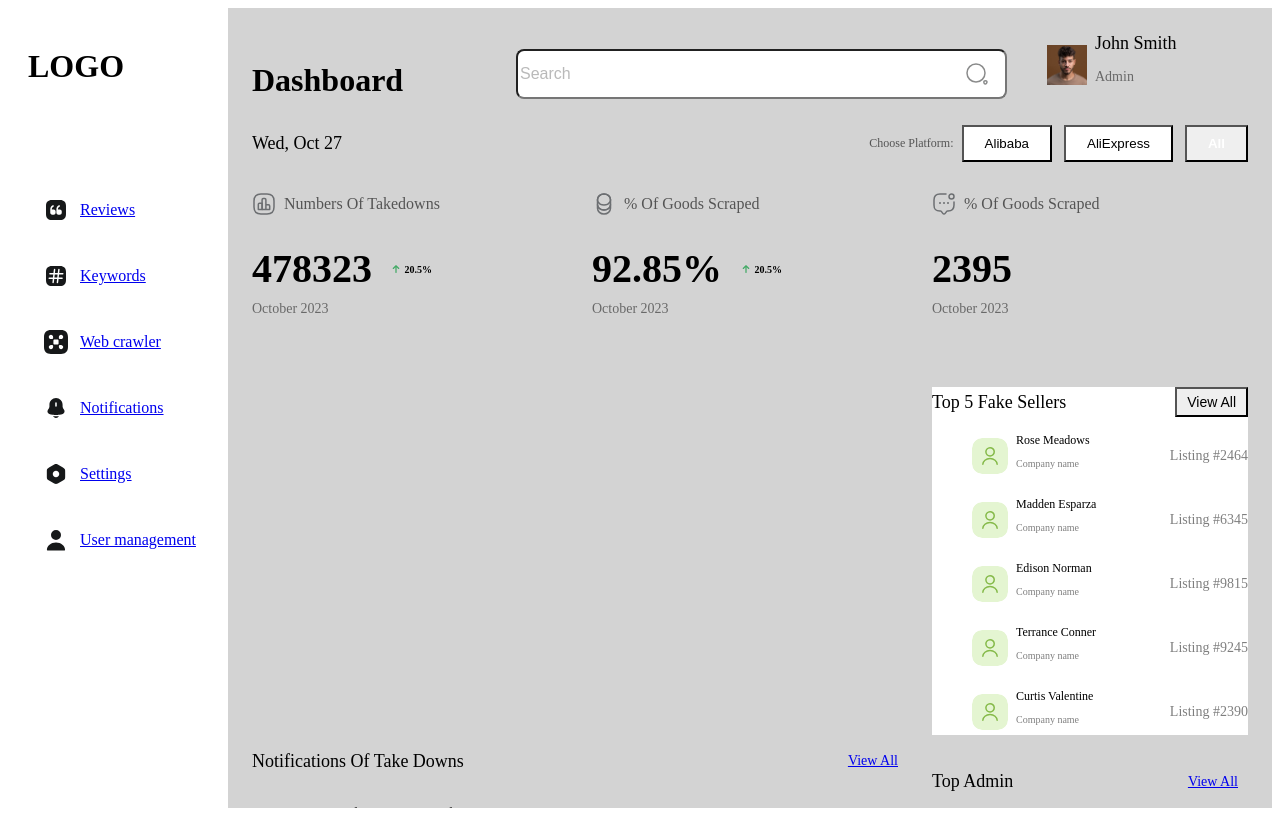
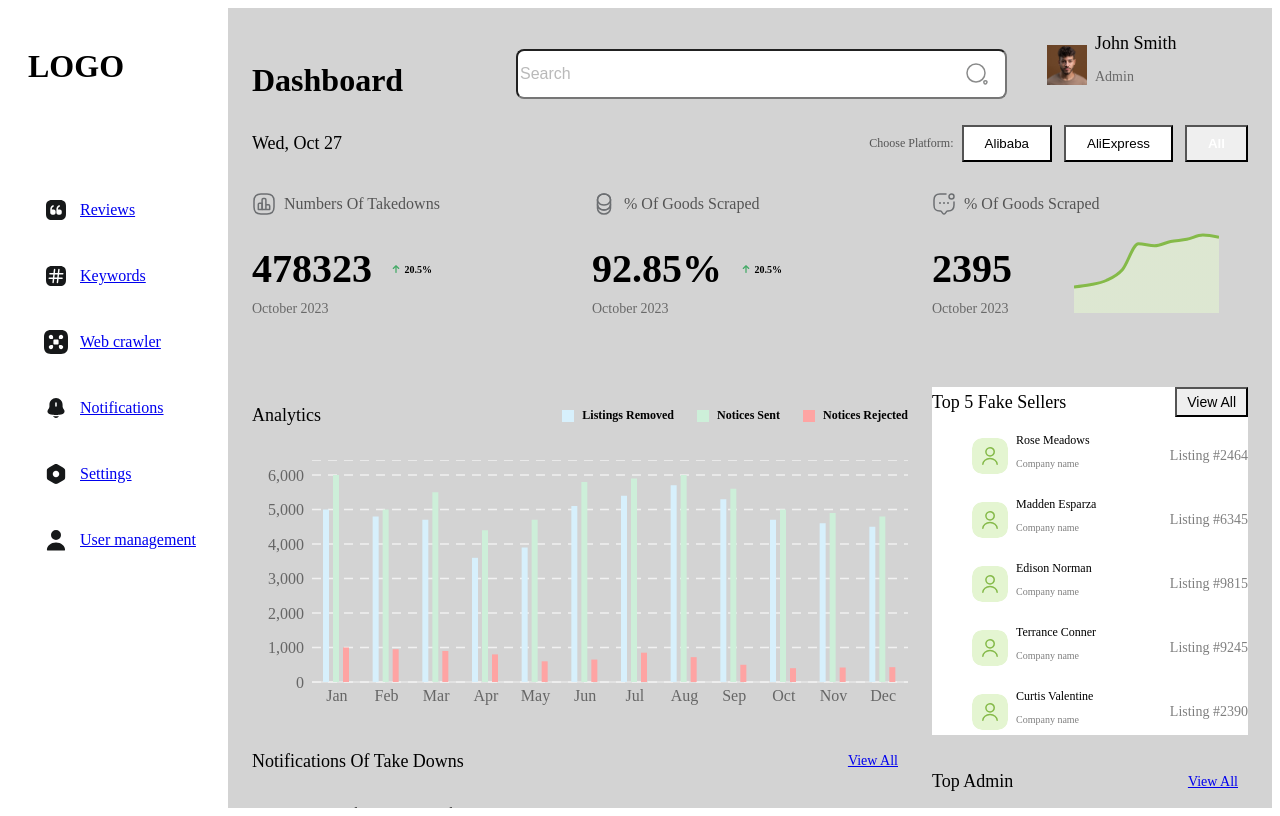
Before and after one commit to SundousKanaan/LOGO, a React (Vite) app: page / in a window 1280 px wide. Built offline with nearby package versions, Linux system fonts and the light colour scheme.

Commit message:
update: add Analytics and ChartLine components

```diff
--- a/package.json
+++ b/package.json
@@ -21,6 +21,7 @@
     "react-dom": "^19.1.0",
     "react-icons": "^5.5.0",
     "react-router-dom": "^7.5.0",
+    "recharts": "^2.15.2",
     "svgo": "^3.3.2"
   },
   "devDependencies": {
--- /dev/null
+++ b/src/components/Analytics.jsx
@@ -0,0 +1,45 @@
+import {
+  Box,
+  Flex,
+  HStack,
+  List,
+  ListItem,
+  Spacer,
+  Text,
+} from "@chakra-ui/react";
+import AnalyticsChart from "../min-components/AnalyticsChart";
+
+export default function Analytics() {
+  return (
+    <Box layerStyle="dashboardCardsLayaout">
+      <HStack marginBottom="16px">
+        <Text fontSize="18px" fontWeight="500" color="secondaryColor">
+          Analytics
+        </Text>
+        <Spacer />
+        <Flex gap="23px">
+          <HStack>
+            <Box boxSize="12px" bg="#D7F0FC" borderRadius="full"></Box>
+            <Text fontSize="12px" color="secondaryColor" fontWeight="600">
+              Listings Removed
+            </Text>
+          </HStack>
+          <HStack>
+            <Box boxSize="12px" bg="#CDEFD9" borderRadius="full"></Box>
+            <Text fontSize="12px" color="secondaryColor" fontWeight="600">
+              Notices Sent
+            </Text>
+          </HStack>
+          <HStack>
+            <Box boxSize="12px" bg="#FEA4A3" borderRadius="full"></Box>
+            <Text fontSize="12px" color="secondaryColor" fontWeight="600">
+              Notices Rejected
+            </Text>
+          </HStack>
+        </Flex>
+      </HStack>
+
+      <AnalyticsChart height="252px" />
+    </Box>
+  );
+}
--- a/src/components/CountingBox.jsx
+++ b/src/components/CountingBox.jsx
@@ -1,5 +1,6 @@
 import { Box, Stack, Image, Text, HStack } from "@chakra-ui/react";
 import HeadingItem from "../min-components/HeadingItem";
+import ChartLine from "../min-components/ChartLine";
 
 export default function CountingBox({
   title,
@@ -7,11 +8,12 @@ export default function CountingBox({
   changeRatio,
   icon,
   date,
+  chart,
   ...props
 }) {
   // TODO:  add the chart line
   return (
-    <Box layerStyle="dashboardCardsLayaout" {...props}>
+    <Box layerStyle="dashboardCardsLayaout" {...props} position="relative">
       <Stack
         opacity="60%"
         width="100%"
@@ -89,6 +91,18 @@ export default function CountingBox({
       >
         {date}
       </Text>
+
+      {chart && (
+        <Box
+          width="155px"
+          height="88px"
+          position="absolute"
+          top="47px"
+          right="24px"
+        >
+          <ChartLine />
+        </Box>
+      )}
     </Box>
   );
 }
--- a/src/components/TopSellers.jsx
+++ b/src/components/TopSellers.jsx
@@ -59,9 +59,8 @@ export default function TopSellers() {
 
       <List spacing="18px" mt="16px">
         {fakeSellers.map((seller, index) => (
-          <ListItem>
+          <ListItem key={index}>
             <SellerMiniBox
-              key={index}
               name={seller.name}
               company={seller.company}
               listing={seller.listing}
--- /dev/null
+++ b/src/min-components/AnalyticsChart.jsx
@@ -0,0 +1,71 @@
+import {
+  BarChart,
+  Bar,
+  XAxis,
+  YAxis,
+  Tooltip,
+  ResponsiveContainer,
+  Legend,
+  CartesianGrid,
+} from "recharts";
+import { Box, Text } from "@chakra-ui/react";
+
+export default function AnalyticsChart({ data, ...props }) {
+  if (!data || data.length === 0) {
+    data = [
+      { month: "Jan", removed: 5000, sent: 6000, rejected: 1000 },
+      { month: "Feb", removed: 4800, sent: 5000, rejected: 950 },
+      { month: "Mar", removed: 4700, sent: 5500, rejected: 900 },
+      { month: "Apr", removed: 3600, sent: 4400, rejected: 800 },
+      { month: "May", removed: 3900, sent: 4700, rejected: 600 },
+      { month: "Jun", removed: 5100, sent: 5800, rejected: 650 },
+      { month: "Jul", removed: 5400, sent: 5900, rejected: 850 },
+      { month: "Aug", removed: 5700, sent: 6000, rejected: 720 },
+      { month: "Sep", removed: 5300, sent: 5600, rejected: 500 },
+      { month: "Oct", removed: 4700, sent: 5000, rejected: 400 },
+      { month: "Nov", removed: 4600, sent: 4900, rejected: 420 },
+      { month: "Dec", removed: 4500, sent: 4800, rejected: 430 },
+    ];
+  }
+  return (
+    <Box {...props}>
+      <ResponsiveContainer width="100%">
+        <BarChart data={data} barGap={4} margin={{ top: 0 }}>
+          <CartesianGrid
+            strokeDasharray="9 7"
+            horizontal={true}
+            vertical={false}
+            stroke="#F1F1F1"
+            strokeWidth={1.5}
+          />
+          <XAxis
+            dataKey="month"
+            axisLine={{ stroke: "#F1F1F1" }}
+            tickLine={{ stroke: "#transparat" }}
+          />
+          <YAxis
+            ticks={[0, 1000, 2000, 3000, 4000, 5000, 6000]}
+            interval={0} // <- Forceer alle ticks
+            tickFormatter={(value) => `${value.toLocaleString()}`}
+            axisLine={{ stroke: "transparat" }}
+            tickLine={{ stroke: "transparat" }}
+            padding={{ top: 15, bottom: 0 }} // <- padding voor de y-as
+          />
+          <Bar
+            dataKey="removed"
+            fill="#D7F0FC"
+            name="Listings Removed"
+            barSize={6}
+          />
+          <Bar dataKey="sent" fill="#CDEFD9" name="Notices Sent" barSize={6} />
+          <Bar
+            dataKey="rejected"
+            fill="#FEA4A3"
+            name="Notices Rejected"
+            barSize={6}
+          />
+        </BarChart>
+      </ResponsiveContainer>
+    </Box>
+  );
+}
--- /dev/null
+++ b/src/min-components/ChartLine.jsx
@@ -0,0 +1,39 @@
+import { AreaChart, Area, ResponsiveContainer } from "recharts";
+
+export default function ChartLine({ data, ...props }) {
+  if (!data || data.length === 0) {
+    data = [
+      { value: 120 },
+      { value: 130 },
+      { value: 150 },
+      { value: 200 },
+      { value: 320 },
+      { value: 310 },
+      { value: 330 },
+      { value: 340 },
+      { value: 360 },
+      { value: 350 },
+    ];
+  }
+
+  return (
+    <ResponsiveContainer width="100%" height="100%" bg="pink" {...props}>
+      <AreaChart data={data}>
+        <defs>
+          <linearGradient id="colorFill" x1="0" y1="0" x2="0" y2="1">
+            <stop offset="0%" stopColor="#E4F5D1" />
+            <stop offset="100%" stopColor="#E4F5D1" />
+          </linearGradient>
+        </defs>
+        <Area
+          type="monotone"
+          dataKey="value"
+          stroke="#85BA49"
+          strokeWidth={3}
+          fill="url(#colorFill)"
+          dot={false}
+        />
+      </AreaChart>
+    </ResponsiveContainer>
+  );
+}
--- a/src/pages/Dashboard.jsx
+++ b/src/pages/Dashboard.jsx
@@ -13,6 +13,7 @@ import ButtonItem from "../min-components/Button";
 import TopSellers from "../components/TopSellers";
 import TopAdmin from "../components/TopAdmin";
 import NotifOfTakeDownds from "../components/NotifOfTakeDownds";
+import Analytics from "../components/Analytics";
 
 export default function Dashboard() {
   return (
@@ -91,9 +92,12 @@ export default function Dashboard() {
             counting="2395"
             icon="message-notif"
             date="October 2023"
+            chart={true}
           />
         </GridItem>
-        <GridItem gridArea="r2c2"></GridItem>
+        <GridItem gridArea="r2c2">
+          <Analytics />
+        </GridItem>
         <GridItem gridArea="r2c3">
           <TopSellers />
         </GridItem>
```
Also changed, not shown: 1 other file (tests, documents, lock files or other folders).
